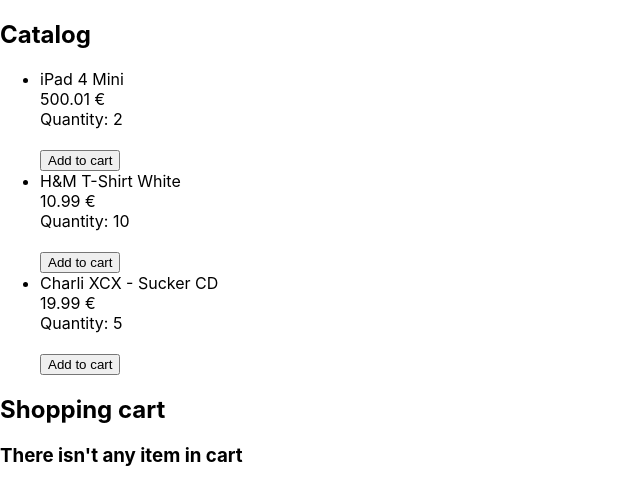
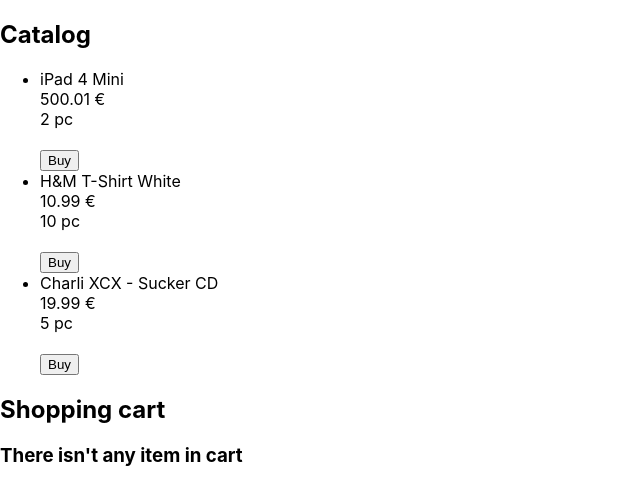
Before and after one commit to cuongtran-6618/react-shopping-cart, a React (Create React App) app: page / in a window 1280 px wide. Shown: the top 504 px of the page, without its empty margins (0-640 px from the left). Built offline with nearby package versions, Linux system fonts and the light colour scheme.

Commit message:
add function to update cart

```diff
--- a/src/features/cart/Cart.js
+++ b/src/features/cart/Cart.js
@@ -1,27 +1,49 @@
 import React, { useState, useEffect } from "react";
 import { useSelector } from "react-redux";
-import ProductItem from "./ProductItem";
+import CartItem from "./CartItem";
 
 export const Cart = () => {
-	const products = useSelector((state) => state.cart);
-	const [message, setMessage] = useState("There isn't any item in cart");
+	const defaultCartMessage = "There isn't any item in cart";
+
+	const cartItems = useSelector((state) => state.cart);
+
+	const productCollection = useSelector((state) => {
+		return state.products;
+	});
+	const [message, setMessage] = useState(defaultCartMessage);
+
+	const fetchProduct = (item) => {
+		const productFromStore = productCollection.filter(
+			(product) => product.id === item.id
+		);
+
+		if (productFromStore) {
+			return (
+				<li>
+					<CartItem
+						key={productFromStore.id}
+						item={productFromStore[0]}
+						quantity={item.quantity}
+					/>
+				</li>
+			);
+		}
+	};
 
 	const nodes =
-		products.length > 0
-			? products.map((product) => <ProductItem key={product.id} {...product} />)
+		cartItems.length > 0
+			? cartItems.map((product) => fetchProduct(product))
 			: null;
 
 	useEffect(() => {
-		console.log("render");
-		getMessage(products);
+		getMessage(cartItems);
 	});
 
 	const getMessage = (products) => {
 		if (products.length === 0) {
+			setMessage(defaultCartMessage);
 			return;
 		}
-
-		console.log(products);
 
 		const numberOfProduct = products.reduce(
 			(previous, current) => previous + current.quantity,
@@ -32,8 +54,6 @@
 			numberOfProduct > 1
 				? `There are ${numberOfProduct} product in cart`
 				: `There is 1 product in cart`;
-
-		console.log(numberOfProduct, text);
 
 		setMessage(text);
 	};
--- /dev/null
+++ b/src/features/cart/CartItem.js
@@ -0,0 +1,49 @@
+import React from "react";
+import { useDispatch } from "react-redux";
+import { updateProduct, removeProduct } from "./cartSlice";
+import { updateProductInventory } from "../product/productsSlice";
+import Product from "../product/Product";
+
+const CartItem = ({ item, quantity }) => {
+	const dispatch = useDispatch();
+
+	const triggerUpdateInventory = (item, qty) => {
+		dispatch(updateProductInventory({ id: item.id, quantity: qty }));
+	};
+
+	const updateStore = (item, cartQuantity, inventoryQuantity) => {
+		// update cart item's quantity
+		dispatch(updateProduct(item, cartQuantity));
+		triggerUpdateInventory(item, inventoryQuantity);
+	};
+
+	const handleRemoveCartItem = () => {
+		dispatch(removeProduct({ id: item.id }));
+		triggerUpdateInventory(item, quantity);
+	};
+
+	const handleIncreaseItem = () => {
+		updateStore(item, 1, -1);
+	};
+
+	const handleDecreaseItem = () => {
+		updateStore(item, -1, 1);
+	};
+
+	return (
+		<div>
+			<Product title={item.title} price={item.price} quantity={quantity} />
+			<button disabled={quantity <= 1} onClick={handleDecreaseItem}>
+				-
+			</button>
+			<span>{quantity}</span>
+			<button disabled={item.inventory === 0} onClick={handleIncreaseItem}>
+				+
+			</button>
+
+			<button onClick={handleRemoveCartItem}>Remove</button>
+		</div>
+	);
+};
+
+export default CartItem;
--- a/src/features/cart/ProductItem.js
+++ /dev/null
@@ -1,34 +0,0 @@
-import React, { useState } from "react";
-import { useDispatch } from "react-redux";
-import { updateProduct, removeProduct } from "../cart/cartSlice";
-
-const ProductItem = (product) => {
-	const dispatch = useDispatch();
-
-	const handleAddToCart = () => {
-		console.log("click add to cart button");
-		dispatch(updateProduct(product, 1));
-	};
-
-	return (
-		<li>
-			<div>
-				<div>{product.title}</div>
-				<div>{product.price} €</div>
-				<div>Quantity: {product.quantity}</div>
-				<span
-					style={{ visibility: product.inventory === 0 ? "visible" : "hidden" }}
-				>
-					Out of stock
-				</span>
-			</div>
-			<div>
-				<button disabled={product.inventory === 0} onClick={handleAddToCart}>
-					{product.inventory === 0 ? "Out of stock" : "Add to cart"}
-				</button>
-			</div>
-		</li>
-	);
-};
-
-export default ProductItem;
--- a/src/features/cart/cartSlice.js
+++ b/src/features/cart/cartSlice.js
@@ -10,8 +10,6 @@
 					payload: {
 						id: product.id,
 						quantity: quantity,
-						title: product.title,
-						price: product.price,
 					},
 				};
 			},
@@ -32,8 +30,11 @@
 				return state;
 			},
 		},
+
 		removeProduct: (state, action) => {
-			console.log("removeProduct was triggered", state, action);
+			return state.filter((item) => {
+				return item.id !== action.payload.id;
+			});
 		},
 	},
 });
--- /dev/null
+++ b/src/features/product/BuyButton.js
@@ -0,0 +1,21 @@
+import React from "react";
+import { updateProduct } from "../cart/cartSlice";
+import { updateProductInventory } from "./productsSlice";
+import { useDispatch } from "react-redux";
+
+const BuyButton = (product) => {
+	const dispatch = useDispatch();
+
+	const handleAddToCart = () => {
+		dispatch(updateProductInventory({ id: product.id, quantity: -1 }));
+		dispatch(updateProduct(product, 1));
+	};
+
+	return (
+		<button disabled={product.inventory === 0} onClick={handleAddToCart}>
+			Buy
+		</button>
+	);
+};
+
+export default BuyButton;
--- a/src/features/product/Product.js
+++ b/src/features/product/Product.js
@@ -1,34 +1,15 @@
-import React, { useState } from "react";
-import { useDispatch } from "react-redux";
-import { updateProduct, removeProduct } from "../cart/cartSlice";
-import { updateProductInventory } from "./productsSlice";
+import React from "react";
 
-const Product = (product) => {
-	const dispatch = useDispatch();
-
-	const handleAddToCart = () => {
-		dispatch(updateProduct(product, 1));
-		dispatch(updateProductInventory({ id: product.id, quantity: -1 }));
-	};
-
+const Product = ({ title, price, quantity }) => {
 	return (
-		<li>
-			<div>
-				<div>{product.title}</div>
-				<div>{product.price} €</div>
-				<div>Quantity: {product.inventory}</div>
-				<span
-					style={{ visibility: product.inventory === 0 ? "visible" : "hidden" }}
-				>
-					Out of stock
-				</span>
-			</div>
-			<div>
-				<button disabled={product.inventory === 0} onClick={handleAddToCart}>
-					{product.inventory === 0 ? "Out of stock" : "Add to cart"}
-				</button>
-			</div>
-		</li>
+		<div>
+			<div>{title}</div>
+			<div>{price} €</div>
+			<div>{quantity} pc</div>
+			<span style={{ visibility: quantity === 0 ? "visible" : "hidden" }}>
+				Out of stock
+			</span>
+		</div>
 	);
 };
 
--- a/src/features/product/ProductList.js
+++ b/src/features/product/ProductList.js
@@ -1,6 +1,7 @@
 import React from "react";
 import { useSelector } from "react-redux";
 import Product from "./Product";
+import BuyButton from "./BuyButton";
 
 export const ProductList = () => {
 	const products = useSelector((state) => {
@@ -12,7 +13,16 @@
 			<h2>Catalog</h2>
 			<ul>
 				{products.map((product) => {
-					return <Product key={product.id} {...product} />;
+					return (
+						<li key={product.id}>
+							<Product
+								title={product.title}
+								price={product.price}
+								quantity={product.inventory}
+							/>
+							<BuyButton {...product} />
+						</li>
+					);
 				})}
 			</ul>
 		</div>
--- a/src/features/product/productsSlice.js
+++ b/src/features/product/productsSlice.js
@@ -9,9 +9,11 @@
 	reducers: {
 		updateProductInventory: (state, action) => {
 			const product = state.find((item) => item.id === action.payload.id);
+
 			if (product) {
 				product.inventory += action.payload.quantity;
 			}
+
 			return state;
 		},
 	},
```
Also changed, not shown: package.json (indentation only).
